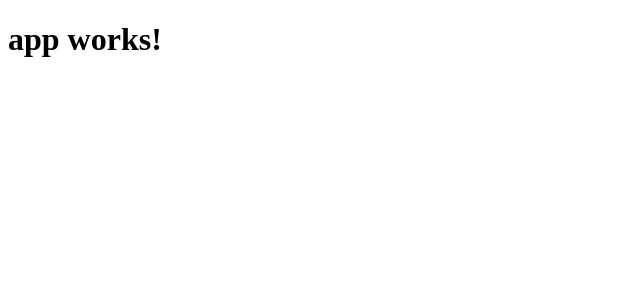
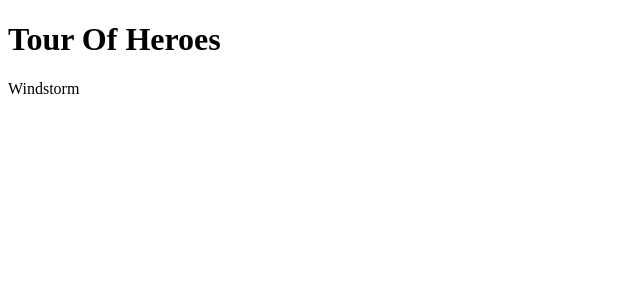
Before and after one commit to jamos90/hall_of_hearoes_angualr, an Angular app: page / in a window 1280 px wide. Shown: the top 300 px of the page, without its empty margins (0-640 px from the left). Built offline with nearby package versions, Linux system fonts and the light colour scheme.

Commit message:
initial commit

```diff
--- a/src/app/app.component.html
+++ b/src/app/app.component.html
@@ -1,3 +1,2 @@
-<h1>
-  {{title}}
-</h1>
+<h1>{{title}}</h1>
+<app-heroes></app-heroes>
--- a/src/app/app.component.ts
+++ b/src/app/app.component.ts
@@ -6,5 +6,5 @@
   styleUrls: ['./app.component.css']
 })
 export class AppComponent {
-  title = 'app works!';
+  title = 'Tour Of Heroes';
 }
--- a/src/app/app.module.ts
+++ b/src/app/app.module.ts
@@ -4,10 +4,12 @@
 import { HttpModule } from '@angular/http';
 
 import { AppComponent } from './app.component';
+import { HeroesComponent } from './heroes/heroes.component';
 
 @NgModule({
   declarations: [
-    AppComponent
+    AppComponent,
+    HeroesComponent
   ],
   imports: [
     BrowserModule,
--- /dev/null
+++ b/src/app/heroes/heroes.component.html
@@ -0,0 +1,3 @@
+<p>
+  {{hero}}
+</p>
--- /dev/null
+++ b/src/app/heroes/heroes.component.ts
@@ -0,0 +1,16 @@
+import { Component, OnInit } from '@angular/core';
+
+@Component({
+  selector: 'app-heroes',
+  templateUrl: './heroes.component.html',
+  styleUrls: ['./heroes.component.css']
+})
+export class HeroesComponent implements OnInit {
+  hero: string = 'Windstorm';
+
+  constructor() { }
+
+  ngOnInit() {
+  }
+
+}
```
Also changed, not shown: src/app/heroes/heroes.component.css (added), 2 other files (tests, documents, lock files or other folders).
